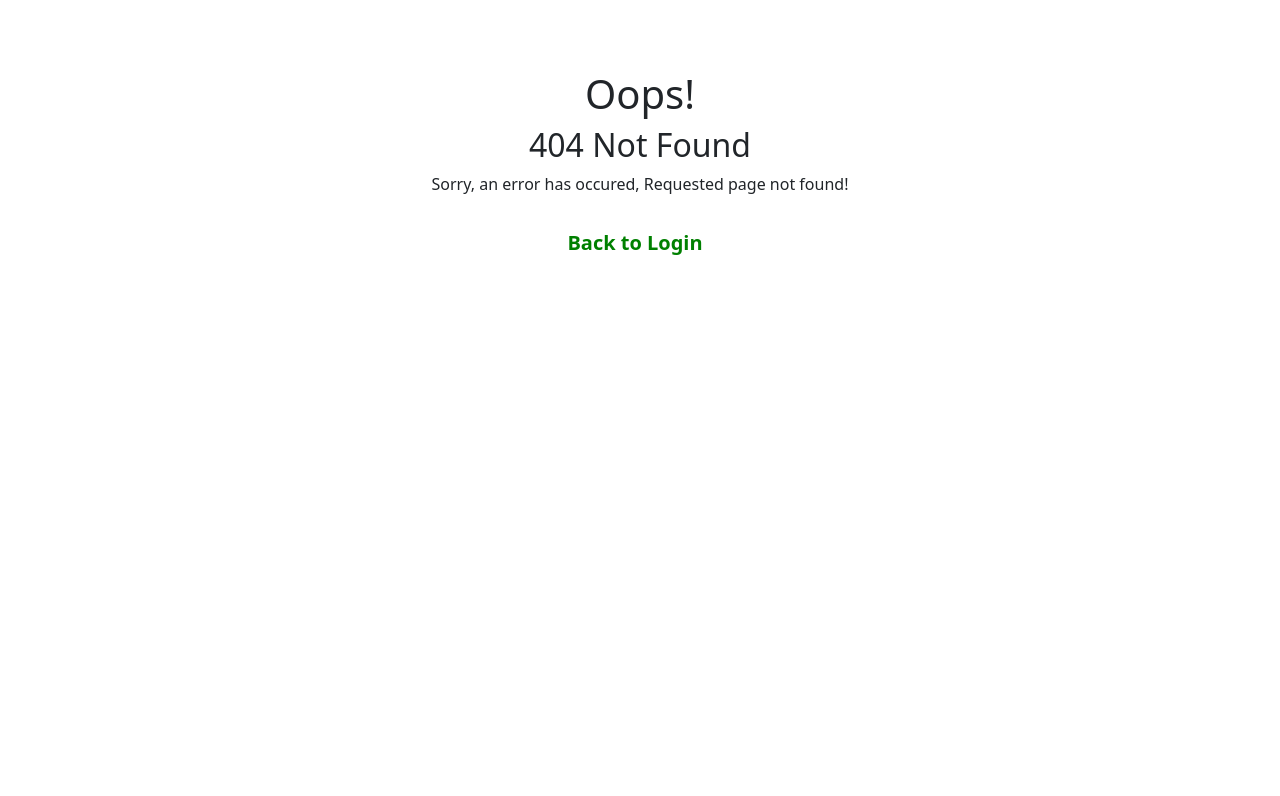
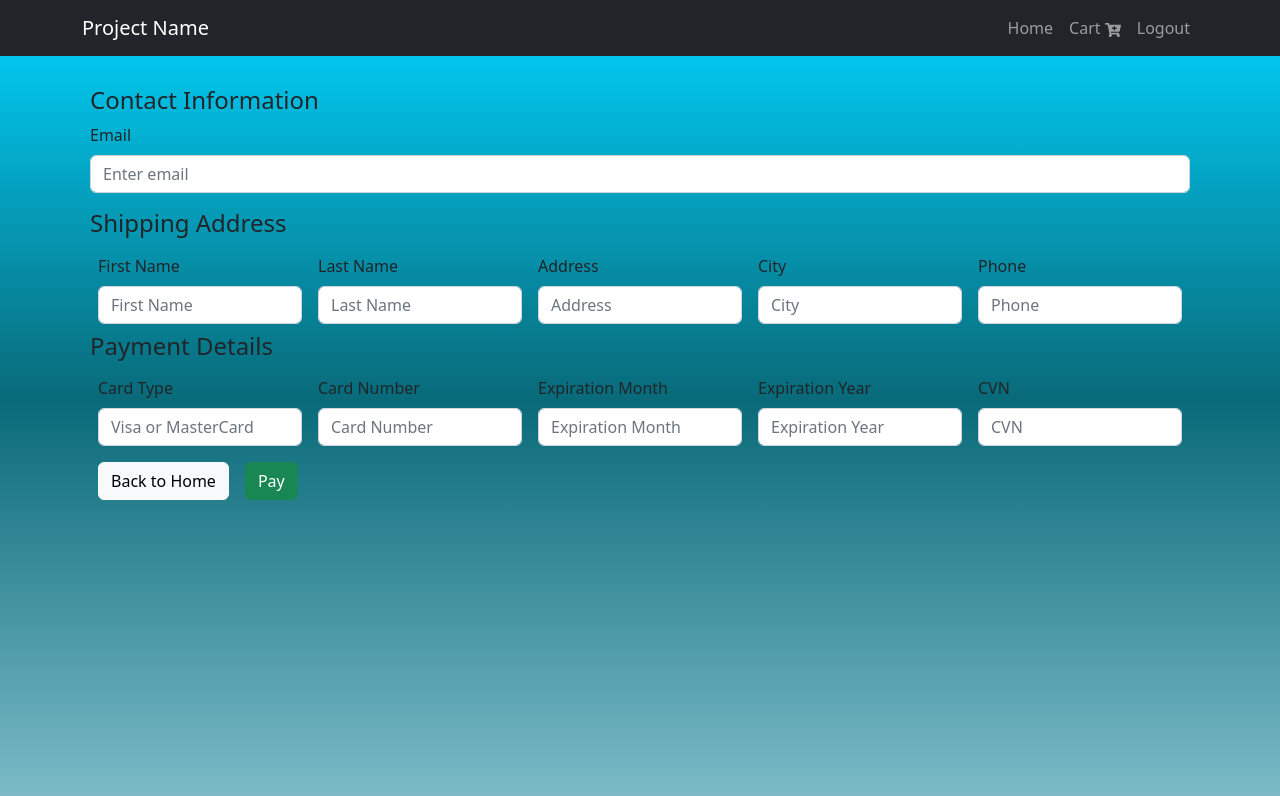
Before and after one commit to NehaKhann/React-app, a React (Create React App) app: page /checkout in a window 1280 px wide. Before the commit this address had no page. Shown: the top 796 px of the page. Built offline with nearby package versions, Linux system fonts and the light colour scheme; sample sign-in values are in the browser's storage.

Commit message:
checkout screen added

```diff
--- a/src/App.js
+++ b/src/App.js
@@ -6,6 +6,7 @@ import Register from './pages/Register/Register.js';
 import Home from './pages/Home/Home.js';
 import ErrorPage from './pages/Error/404';
 import Camera from './pages/Camera/Camera';
+import Checkout from './pages/Checkout/Checkout';
 import './App.css';
 
 const App = () => {
@@ -20,6 +21,7 @@ const App = () => {
           <Route exact path="/error" element={<ErrorPage/>}/>
 
           <Route exact path="/camera" element={<Camera/>}/>
+          <Route exact path="/checkout" element={<Checkout/>}/>
           <Route path="*" element={<ErrorPage/>}/>
         </Routes>
 
--- a/src/components/Card.js
+++ b/src/components/Card.js
@@ -3,8 +3,10 @@ import Col from 'react-bootstrap/Col';
 import Row from 'react-bootstrap/Row';
 import "./WebCam.css";
 import { Button } from 'react-bootstrap';
+import { useNavigate } from "react-router-dom";
 
 function CardComp() {
+  const navigate = useNavigate();
   return (
 
 
@@ -24,8 +26,8 @@ function CardComp() {
           </Col>
         ))}
       </Row>
-    <Button variant="success" className='mt-3'>Checkout</Button>
-    <Button variant="success" className='mt-3'>Checkout</Button>
+      <Button onClick={() => navigate("/checkout")} variant="success" className='mt-3'>Proceed to checkout</Button>
+
     </div>
 
   );
--- a/src/components/Navbar.js
+++ b/src/components/Navbar.js
@@ -41,7 +41,7 @@ function NavComp() {
             <Nav.Link eventKey={2} href="/home">
               Home
             </Nav.Link>
-            <Nav.Link eventKey={3} >
+            <Nav.Link eventKey={3} href="/camera">
               Cart <FaCartPlus />
             </Nav.Link>
             <Nav.Link style={{ "cursor": "pointer" }} onClick={handleLogout}>Logout</Nav.Link>
--- a/src/pages/Camera/Camera.css
+++ b/src/pages/Camera/Camera.css
@@ -1,5 +1,7 @@
 .camera-main-screen{
     height: 100vh;
+
+    /* overflow: hidden; */
 
 
 }
--- /dev/null
+++ b/src/pages/Checkout/Checkout.css
@@ -0,0 +1,14 @@
+.checkout-main-screen{
+    background-image: linear-gradient(#00d4ff, #096a79, #7dbbc8);
+    height: 100vh;
+
+}
+.checkout-form{
+    margin: 30px 90px;
+
+}
+.field1{
+    display: flex;
+    flex-direction: row;
+
+}
--- /dev/null
+++ b/src/pages/Checkout/Checkout.js
@@ -0,0 +1,98 @@
+import { useEffect, useState } from "react";
+import { Navigate } from "react-router-dom";
+import NavComp from "../../components/Navbar";
+import Button from 'react-bootstrap/Button';
+import Form from 'react-bootstrap/Form';
+import { useNavigate } from "react-router-dom";
+
+import "./Checkout.css"
+const Checkout = () => {
+    const navigate = useNavigate();
+    const [authenticated, setauthenticated] = useState(null);
+    const [pageLoad, setpageLoad] = useState(true)
+    useEffect(() => {
+        const loggedInUser = localStorage.getItem("authenticated");
+        if (loggedInUser) {
+            setauthenticated(loggedInUser);
+        }
+        setpageLoad(false)
+    }, []);
+
+    if (pageLoad == false && !authenticated) {
+        // Redirect
+        return <Navigate replace to="/login" />;
+    } else {
+        return (
+            <div className="checkout-main-screen">
+                <NavComp />
+
+                <Form className="checkout-form">
+                    <h4>Contact Information</h4>
+                    <Form.Group className="mb-3 " controlId="formBasicEmail">
+                        <Form.Label>Email</Form.Label>
+                        <Form.Control type="email" placeholder="Enter email" />
+                    </Form.Group>
+                    <h4>Shipping Address</h4>
+                    <div className="field1">
+                    <Form.Group className="m-2 " controlId="formBasicPassword">
+                        <Form.Label>First Name</Form.Label>
+                        <Form.Control type="text" placeholder="First Name" />
+                    </Form.Group>
+                    <Form.Group className="m-2" controlId="formBasicPassword">
+                        <Form.Label>Last Name</Form.Label>
+                        <Form.Control type="text" placeholder="Last Name" />
+                    </Form.Group>
+                    <Form.Group className="m-2" controlId="formBasicPassword">
+                        <Form.Label>Address</Form.Label>
+                        <Form.Control type="text" placeholder="Address" />
+                        </Form.Group>
+                        <Form.Group className="m-2" controlId="formBasicPassword">
+                        <Form.Label>City</Form.Label>
+                        <Form.Control type="text" placeholder="City" />
+                    </Form.Group>
+                    <Form.Group className="m-2" controlId="formBasicPassword">
+                        <Form.Label>Phone</Form.Label>
+                        <Form.Control type="text" placeholder="Phone" />
+                    </Form.Group>
+                    </div>
+                    <h4>Payment Details</h4>
+                    <div className="field1">
+                    <Form.Group className="m-2 " controlId="formBasicPassword">
+                        <Form.Label>Card Type</Form.Label>
+                        <Form.Control type="text" placeholder="Visa or MasterCard" />
+                    </Form.Group>
+                    <Form.Group className="m-2" controlId="formBasicPassword">
+                        <Form.Label>Card Number</Form.Label>
+                        <Form.Control type="text" placeholder="Card Number" />
+                    </Form.Group>
+                    <Form.Group className="m-2" controlId="formBasicPassword">
+                        <Form.Label>Expiration Month</Form.Label>
+                        <Form.Control type="text" placeholder="Expiration Month" />
+                        </Form.Group>
+                        <Form.Group className="m-2" controlId="formBasicPassword">
+                        <Form.Label>Expiration Year</Form.Label>
+                        <Form.Control type="text" placeholder="Expiration Year" />
+                    </Form.Group>
+                    <Form.Group className="m-2 " controlId="formBasicPassword">
+                        <Form.Label>CVN</Form.Label>
+                        <Form.Control type="text" placeholder="CVN" />
+                    </Form.Group>
+                    </div>
+
+
+
+      <Button onClick={() => navigate("/home")} className="m-2" variant="light" size="md">
+     Back to Home
+      </Button>
+      <Button onClick={() => navigate("/home")} className="m-2" variant="success" size="md">
+     Pay
+      </Button>
+
+
+                </Form>
+            </div>
+
+        );
+    }
+};
+export default Checkout;
```
Also changed, not shown: 1 other file (tests, documents, lock files or other folders). Lines whose indentation alone changed are shown as unchanged.
